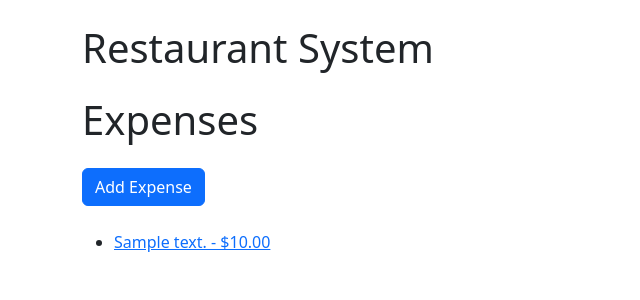
After one commit to iBrokeTheCode/restaurant-system, a Django app: page /expenses/ in a window 1280 px wide. The commit adds this page. Shown: the top 300 px of the page, without its empty margins (0-640 px from the left). Run offline with Django 5.2, Linux system fonts and the light colour scheme; tables that the repository leaves empty hold one stand-in row (values such as "Sample post").

Commit message:
feat: Add expense management views and templates including list, detail, create, and delete functionalities

```diff
--- a/core/templates/core/home.html
+++ b/core/templates/core/home.html
@@ -15,5 +15,8 @@
     <li class="list-group-item">
       <a href="{% url 'orders:order-list' %}">Orders</a>
     </li>
+    <li class="list-group-item">
+      <a href="{% url 'expenses:expense-list' %}">Expenses</a>
+    </li>
   </ul>
 {% endblock content %}
--- /dev/null
+++ b/expenses/templates/expenses/expense_list.html
@@ -0,0 +1,18 @@
+{% extends "base.html" %}
+{% block title %}
+    Expenses
+{% endblock title %}
+{% block content %}
+    <h1 class="text-xl font-bold mb-4">Expenses</h1>
+    <a href="{% url "expenses:expense-create" %}"
+       class="btn btn-primary mb-4">Add Expense</a>
+    <ul>
+        {% for expense in expenses %}
+            <li class="mb-2">
+                <a href="{% url "expenses:expense-detail" pk=expense.pk %}">{{ expense.description }} - ${{ expense.amount }}</a>
+            </li>
+        {% empty %}
+            <li>No expenses yet.</li>
+        {% endfor %}
+    </ul>
+{% endblock content %}
--- /dev/null
+++ b/expenses/urls.py
@@ -0,0 +1,17 @@
+from django.urls import path
+
+from expenses.views import (
+    ExpenseCreateView,
+    ExpenseDeleteView,
+    ExpenseDetailView,
+    ExpenseListView,
+)
+
+app_name = 'expenses'
+
+urlpatterns = [
+    path('', ExpenseListView.as_view(), name='expense-list'),
+    path('<int:pk>/', ExpenseDetailView.as_view(), name='expense-detail'),
+    path('create/', ExpenseCreateView.as_view(), name='expense-create'),
+    path('<int:pk>/delete/', ExpenseDeleteView.as_view(), name='expense-delete'),
+]
--- a/expenses/views.py
+++ b/expenses/views.py
@@ -1,3 +1,31 @@
-from django.shortcuts import render
+from django.urls import reverse_lazy
+from django.views.generic import CreateView, DeleteView, DetailView, ListView
 
-# Create your views here.
+from expenses.models import Expense
+
+
+class ExpenseListView(ListView):
+    model = Expense
+    template_name = 'expenses/expense_list.html'
+    context_object_name = 'expenses'
+
+
+class ExpenseDetailView(DetailView):
+    model = Expense
+    template_name = 'expenses/expense_detail.html'
+    context_object_name = 'expense'
+
+
+class ExpenseDeleteView(DeleteView):
+    model = Expense
+    template_name = 'expenses/expense_confirm_delete.html'
+    context_object_name = 'expense'
+    success_url = reverse_lazy('expenses:expense-list')
+
+
+class ExpenseCreateView(CreateView):
+    model = Expense
+    fields = ('amount', 'description', 'category', 'date')
+    template_name = 'expenses/expense_form.html'
+    success_url = reverse_lazy('expenses:expense-list')
+    context_object_name = 'expense'
--- a/project/urls.py
+++ b/project/urls.py
@@ -14,6 +14,7 @@ LOCAL_URLS = [
     path('menu/', include('menu.urls', namespace='menu')),
     path('tables/', include('tables.urls', namespace='tables')),
     path('orders/', include('orders.urls', namespace='orders')),
+    path('expenses/', include('expenses.urls', namespace='expenses')),
 ]
 
 urlpatterns = DJANGO_URLS + THIRD_PARTY_URLS + LOCAL_URLS
--- a/tables/views.py
+++ b/tables/views.py
@@ -13,7 +13,7 @@ from tables.models import Table
 class TableListView(ListView):
     model = Table
     template_name = 'tables/table_list.html'
-    context_object_name = 'tables'
+    context_object_name = 'tables'  # Default table_list
 
 
 class TableDetailView(DetailView):
```
Also changed, not shown: expenses/templates/expenses/expense_confirm_delete.html (added, +11 -0 lines), expenses/templates/expenses/expense_detail.html (added, +30 -0 lines).
